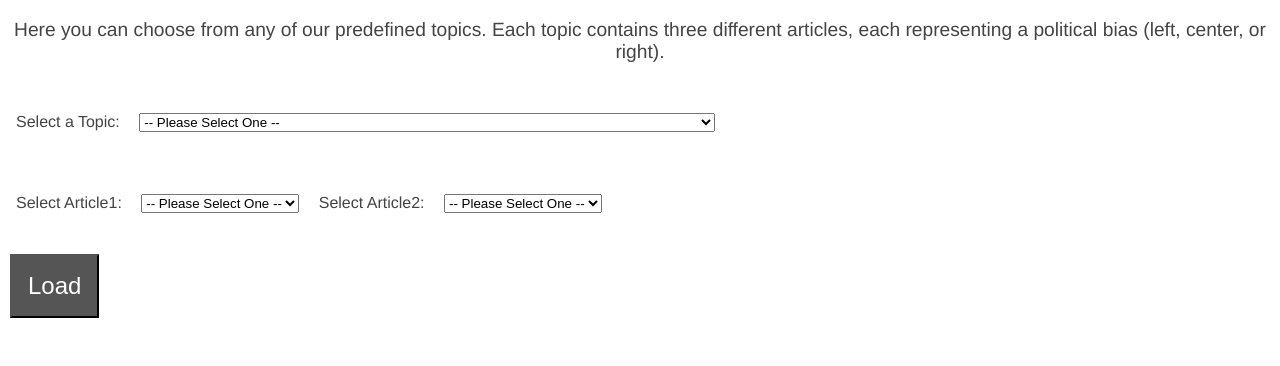
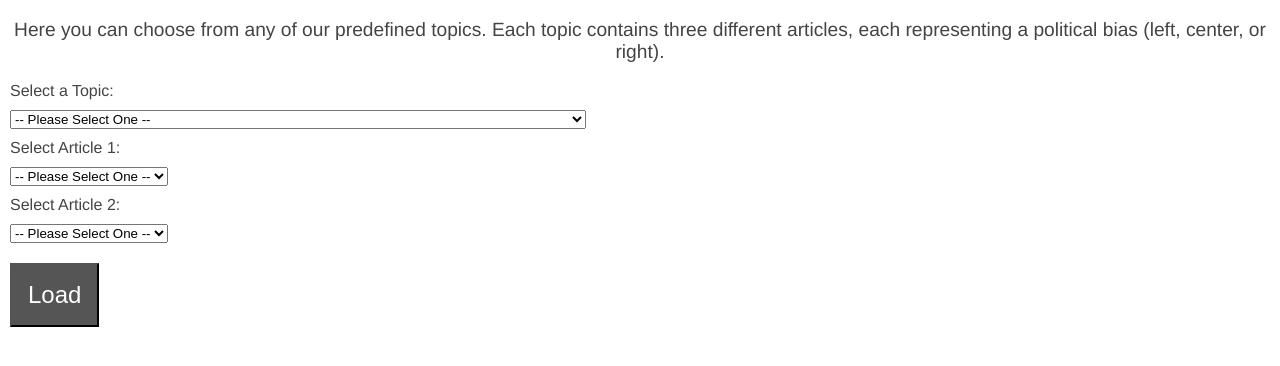
Before and after one commit to TurnerAtwood/set-like-summaries, a Flask app: page /library in a window 1280 px wide. Shown: the part 50-416 px from the top of the page. Run offline with Flask 2, Linux system fonts and the light colour scheme.

Commit message:
Minor minor UI fixes

```diff
--- a/set_like_summaries/app.py
+++ b/set_like_summaries/app.py
@@ -26,8 +26,8 @@ def articles():
     article2_bias = request.form['article2_selection']
     a1, a2, their_summary = get_articles(topic_index, article1_bias, article2_bias)
   else:
-    a1 = a2 = "Paste Custom Article Here."
-    their_summary = "Paste Your Summary Here for Comparison"
+    a1 = a2 = "Paste custom article here."
+    their_summary = "Paste your summary here for comparison."
 
   default_length = len(sent_tokenize(their_summary))
 
--- a/set_like_summaries/static/css/main.css
+++ b/set_like_summaries/static/css/main.css
@@ -91,12 +91,22 @@ textarea.article_text {
 
 label.text_label {
   margin: 10px;
-  display:block;
+  display: block;
+}
+
+div.select_group select {
+  margin: 10px;
+  display: block;
+}
+
+label.select_label {
+  margin: 10px;
+  display: block;
 }
 
 div.operation_group {
   margin: 10px;
-  display:block;
+  display: block;
 }
 
 div.summary_length {
--- a/set_like_summaries/templates/library.html
+++ b/set_like_summaries/templates/library.html
@@ -38,15 +38,13 @@
       </p>
 
       <form action="{{ url_for('articles') }}" method="POST">
-        <div class="dropdown">
+        <div class="select_group">
           <label class="select_label" for="topic_selection">Select a Topic: </label>
           <select name="topic_selection" id="topic_selection">
             <option selected disabled>-- Please Select One --</option>
           </select>
-        </div>
 
-        <div class="dropdown">
-          <label class="select_lable" for="article1_selection">Select Article1: </label>
+          <label class="select_label" for="article1_selection">Select Article 1: </label>
           <select name="article1_selection" id="article1_selection">
             <option selected disabled>-- Please Select One --</option>
             <option value="1">Left</option>
@@ -54,7 +52,7 @@
             <option value="3">Right</option>
           </select>
 
-          <label class="select_label" for="article2_selection">Select Article2: </label>
+          <label class="select_label" for="article2_selection">Select Article 2: </label>
           <select name="article2_selection" id="article2_selection">
             <option selected disabled>-- Please Select One --</option>
             <option value="1">Left</option>
```
Also changed, not shown: set_like_summaries/templates/articles.html (+9 -9 lines).
